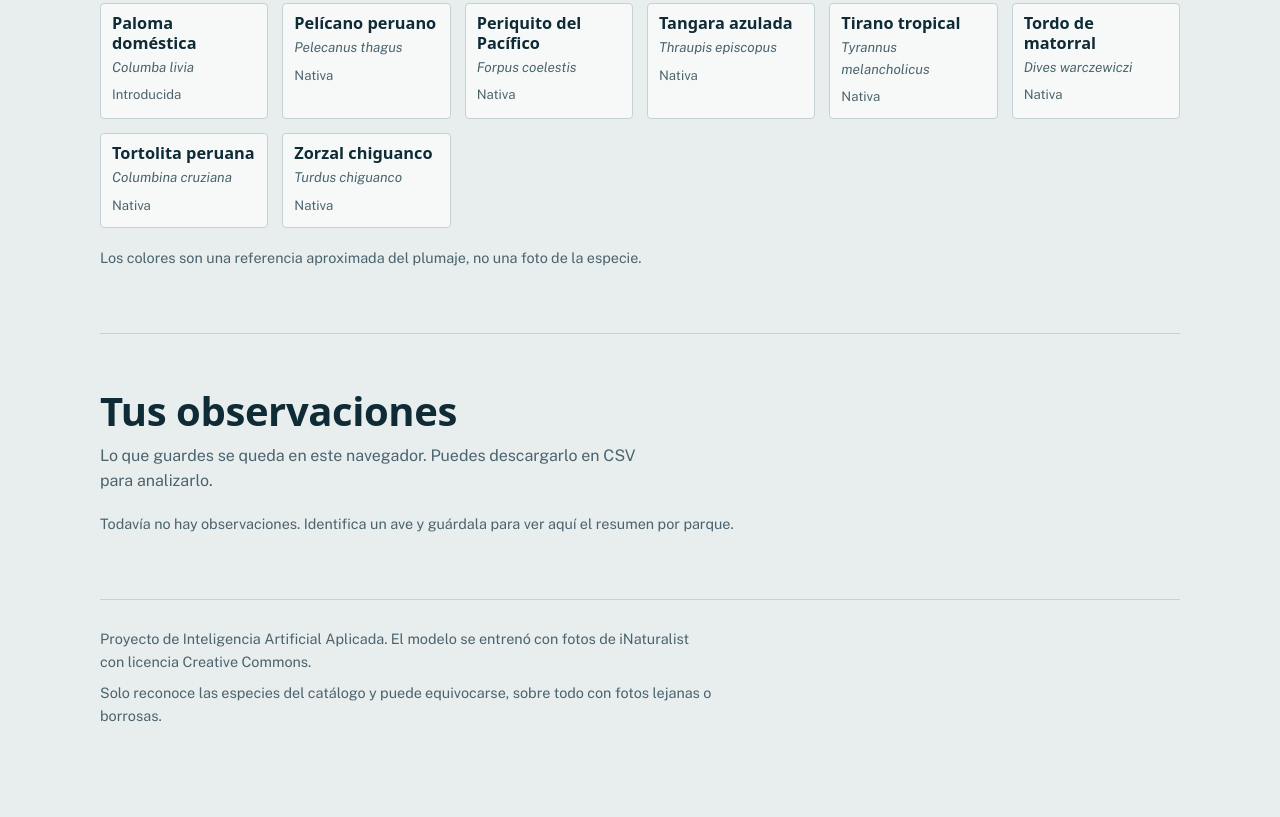
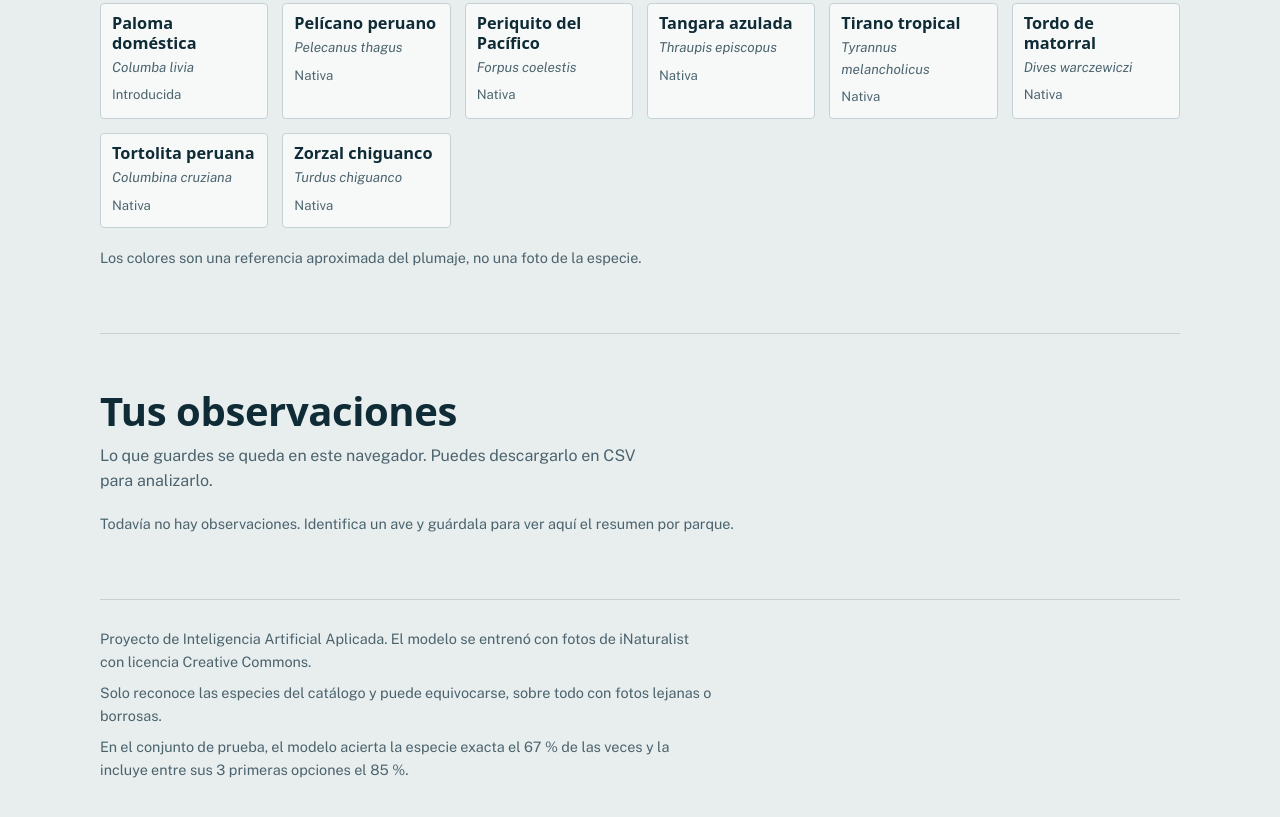
Before and after one commit to iSickx/aves-urbanas-lima-peru, a plain HTML site: page docs/index.html in a window 1280 px wide. Shown: the part 1298-2115 px from the top of the page. Before the commit the page ends 2073 px from the top, so only its background shows below. Drawn offline with nearby package versions, Linux system fonts and the light colour scheme; a web font is replaced by a local one.

Commit message:
Update index.html

```diff
--- a/docs/index.html
+++ b/docs/index.html
@@ -364,7 +364,7 @@ const UMBRAL = 0.50;                 // por debajo de esto se avisa que el model
 const CLAVE = "obs_aves_lima_v1";
 const CARACTS = ["Muchos árboles", "Césped amplio", "Cuerpo de agua", "Flores y jardines", "Zona muy construida", "Cerca del mar"];
 // Opcional: tras entrenar, copia aquí los valores de metricas.json (entre 0 y 1) para mostrarlos en el pie.
-const METRICAS = { top1: null, top3: null };
+const METRICAS = { top1: 0.669, top3: 0.847 };
 
 let modelo = null, clases = [], especies = {}, ultima = null, urlFoto = null;
 const filtro = { origen: "todas", grupo: "todos", q: "" };
```
